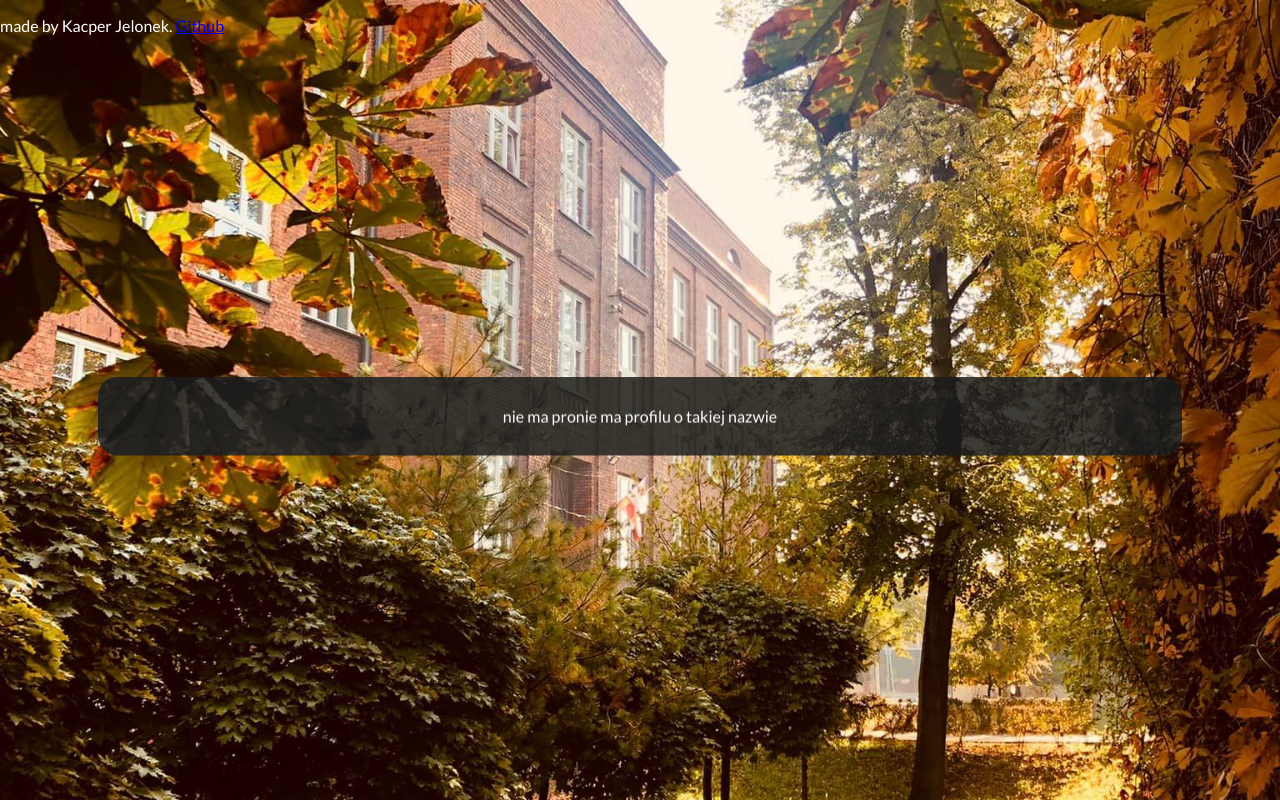
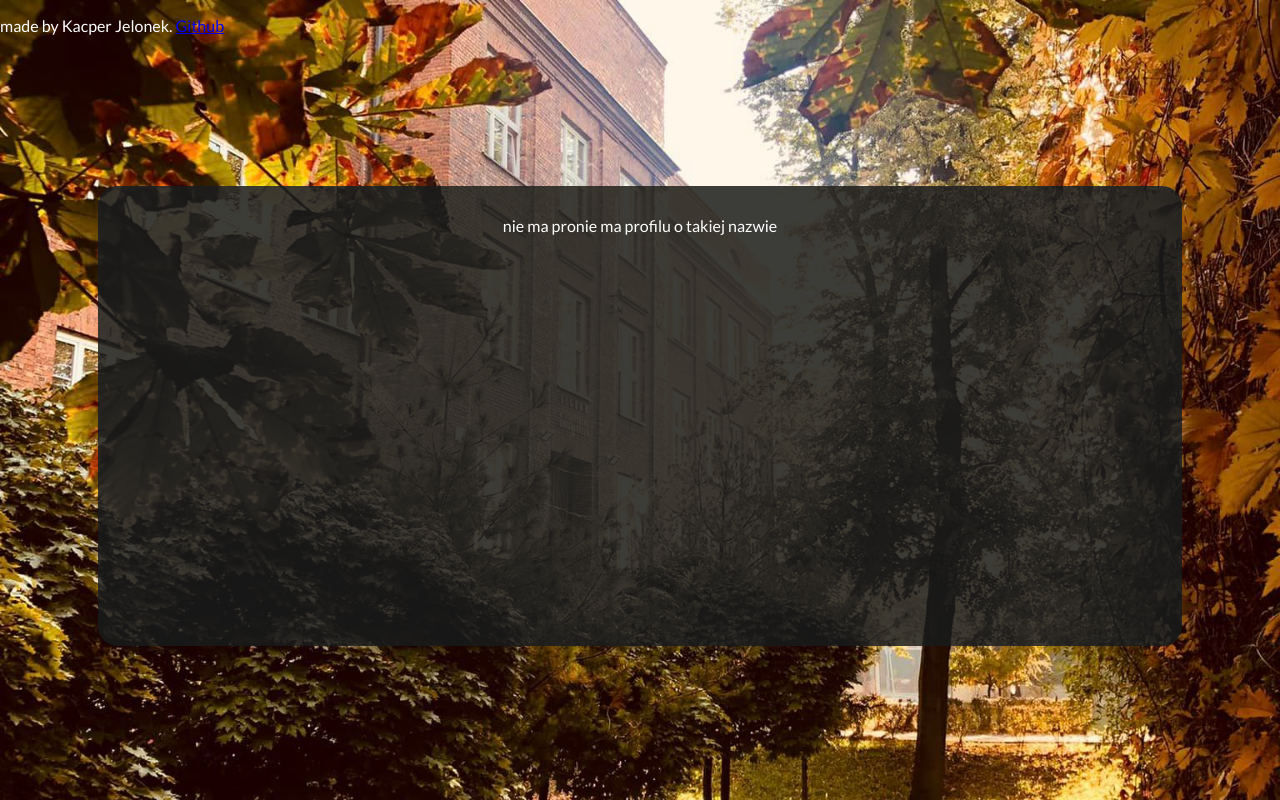
Before and after one commit to Enderjelen11/Konarski_rekrutacja, a React (Vite) app: page / in a window 1280 px wide. Built offline with nearby package versions, Linux system fonts and the light colour scheme.

Commit message:
min height for section

```diff
--- a/style.css
+++ b/style.css
@@ -124,6 +124,7 @@ body {
     background-color: rgba(27, 26, 26, .85);
     backdrop-filter: sepia(90%);
     text-align: center;
+    min-height: 50vh;
 }
 
 #section h2 {
```
